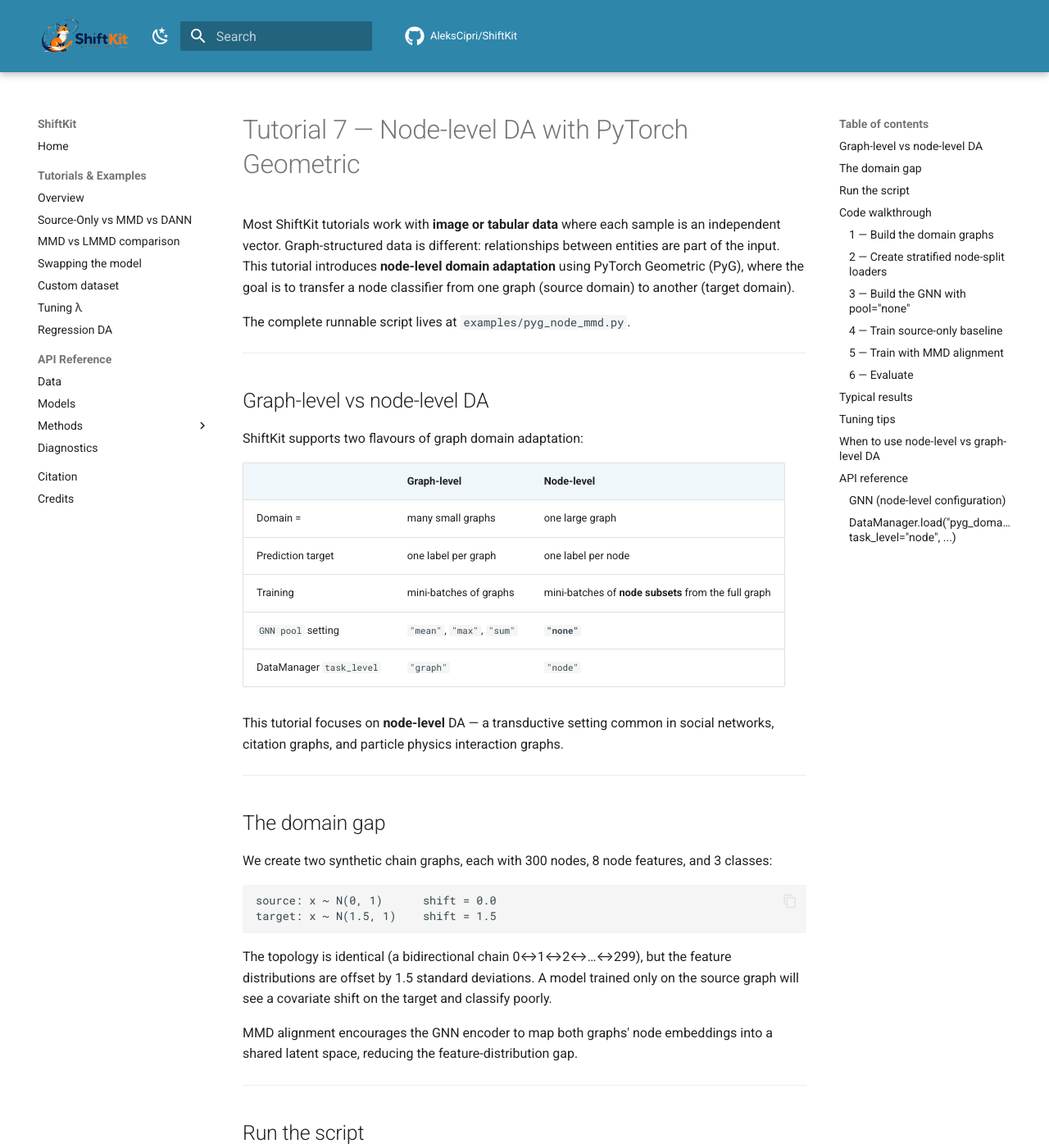
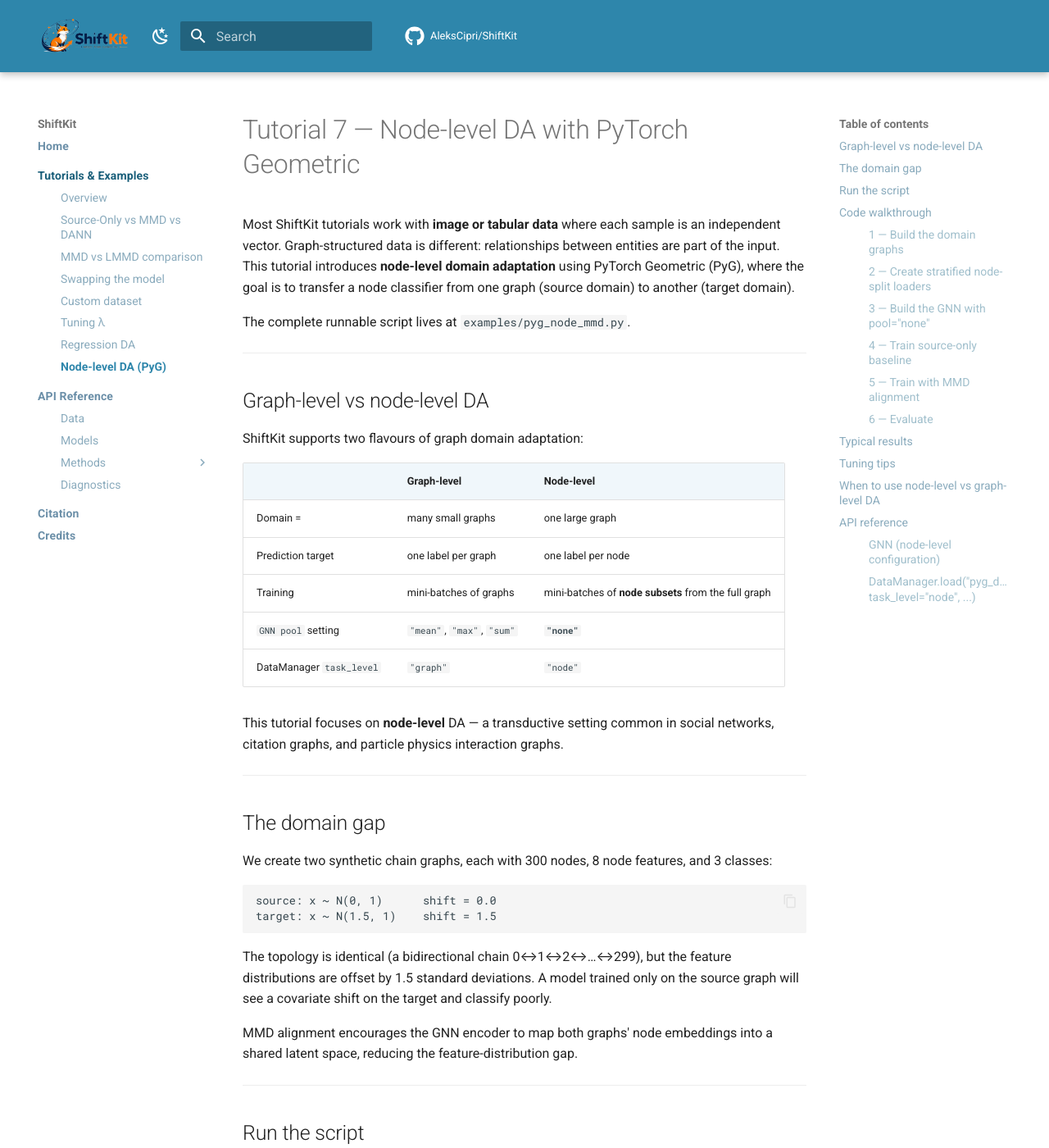
Before and after one commit to AleksCipri/ShiftKit, an MkDocs documentation site: the page built from docs/tutorials/pyg_node_mmd.md, in a window 1280 px wide and 1400 px high. Shown: the whole window at 82% size. Built offline with MkDocs 1.6.1 and Material for MkDocs 9.7.7, drawn with Linux system fonts in a browser that asks for light colours; comment, search, counter and statistics services are not loaded.

Commit message:
Polish sidebar and TOC hierarchy (Option A+C)
- Left nav: bold+muted inactive top-level items, progressively lighter
  and more indented at 2nd/3rd levels, active items snap to full primary color
- Right TOC: muted inactive headings, bold+colored active item, nested
  items indented further
- Dark mode overrides for all new nav rules
- Add Tutorial 7 (Node-level DA with PyG) to mkdocs.yml nav

Co-Authored-By: Claude Sonnet 4.6 <noreply@anthropic.com>

```diff
--- a/docs/stylesheets/extra.css
+++ b/docs/stylesheets/extra.css
@@ -5,7 +5,9 @@
   --md-accent-fg-color:         #2E86AB;
 }
 
-/* Nav bar logo — larger and present on every page */
+/* ── Nav bar ─────────────────────────────────────────────────────────────── */
+
+/* Larger logo */
 .md-header__button.md-logo img,
 .md-header__button.md-logo svg {
   height: 3.2rem;
@@ -21,9 +23,103 @@
   background-color: #f0f7fb;
 }
 
+/* ── Left sidebar — Option A+C ───────────────────────────────────────────── */
+
+/* Inactive top-level section labels: bold, slightly muted */
+.md-nav--primary > .md-nav__list > .md-nav__item > .md-nav__link {
+  font-weight: 700;
+  color: #6b8fa8;
+  letter-spacing: 0.01em;
+}
+
+/* Active top-level section: full primary color */
+.md-nav--primary > .md-nav__list > .md-nav__item--active > .md-nav__link {
+  color: var(--md-primary-fg-color--dark);
+}
+
+/* Second-level items: muted by default */
+.md-nav--primary .md-nav__item .md-nav__item > .md-nav__link {
+  color: #8aabbd;
+  padding-left: 1.4rem;
+}
+
+/* Second-level active item: full color + bold */
+.md-nav--primary .md-nav__item .md-nav__item--active > .md-nav__link {
+  color: var(--md-primary-fg-color);
+  font-weight: 600;
+}
+
+/* Third-level items: more indented, lighter */
+.md-nav--primary .md-nav__item .md-nav__item .md-nav__item > .md-nav__link {
+  color: #a0bfcc;
+  padding-left: 2.4rem;
+}
+
+/* Third-level active item */
+.md-nav--primary .md-nav__item .md-nav__item .md-nav__item--active > .md-nav__link {
+  color: var(--md-primary-fg-color);
+  font-weight: 600;
+}
+
+/* Hover: always show full color so the item feels responsive */
+.md-nav--primary .md-nav__link:hover {
+  color: var(--md-primary-fg-color) !important;
+}
+
+/* ── Right TOC — Option A+C ──────────────────────────────────────────────── */
+
+/* Top-level TOC headings: semi-bold, muted when inactive */
+.md-nav--secondary .md-nav__link {
+  color: #8aabbd;
+  font-weight: 500;
+}
+
+/* Active TOC item: accent color + bold */
+.md-nav--secondary .md-nav__item--active > .md-nav__link {
+  color: var(--md-primary-fg-color--dark);
+  font-weight: 700;
+}
+
+/* Nested TOC items: more indented */
+.md-nav--secondary .md-nav__item .md-nav__item > .md-nav__link {
+  padding-left: 1.2rem;
+  color: #a0bfcc;
+}
+
+/* Nested TOC active */
+.md-nav--secondary .md-nav__item .md-nav__item--active > .md-nav__link {
+  color: var(--md-primary-fg-color);
+  font-weight: 600;
+}
+
+/* Hover */
+.md-nav--secondary .md-nav__link:hover {
+  color: var(--md-primary-fg-color) !important;
+}
+
+/* ── Dark mode overrides ──────────────────────────────────────────────────── */
+
 [data-md-color-scheme="slate"] {
   --md-primary-fg-color:        #5BA4C4;
   --md-primary-fg-color--light: #7DC0D8;
   --md-primary-fg-color--dark:  #2E86AB;
   --md-accent-fg-color:         #5BA4C4;
 }
+
+[data-md-color-scheme="slate"] .md-nav--primary > .md-nav__list > .md-nav__item > .md-nav__link {
+  color: #4a7a94;
+}
+
+[data-md-color-scheme="slate"] .md-nav--primary > .md-nav__list > .md-nav__item--active > .md-nav__link {
+  color: var(--md-primary-fg-color--light);
+}
+
+[data-md-color-scheme="slate"] .md-nav--primary .md-nav__item .md-nav__item > .md-nav__link,
+[data-md-color-scheme="slate"] .md-nav--secondary .md-nav__link {
+  color: #4a7a94;
+}
+
+[data-md-color-scheme="slate"] .md-nav--primary .md-nav__item .md-nav__item--active > .md-nav__link,
+[data-md-color-scheme="slate"] .md-nav--secondary .md-nav__item--active > .md-nav__link {
+  color: var(--md-primary-fg-color--light);
+}
--- a/mkdocs.yml
+++ b/mkdocs.yml
@@ -48,6 +48,7 @@ nav:
       - Custom dataset: tutorials/custom_dataset.md
       - Tuning λ: tutorials/tuning.md
       - Regression DA: tutorials/regression.md
+      - Node-level DA (PyG): tutorials/pyg_node_mmd.md
   - API Reference:
       - Data: data.md
       - Models: models.md
```
